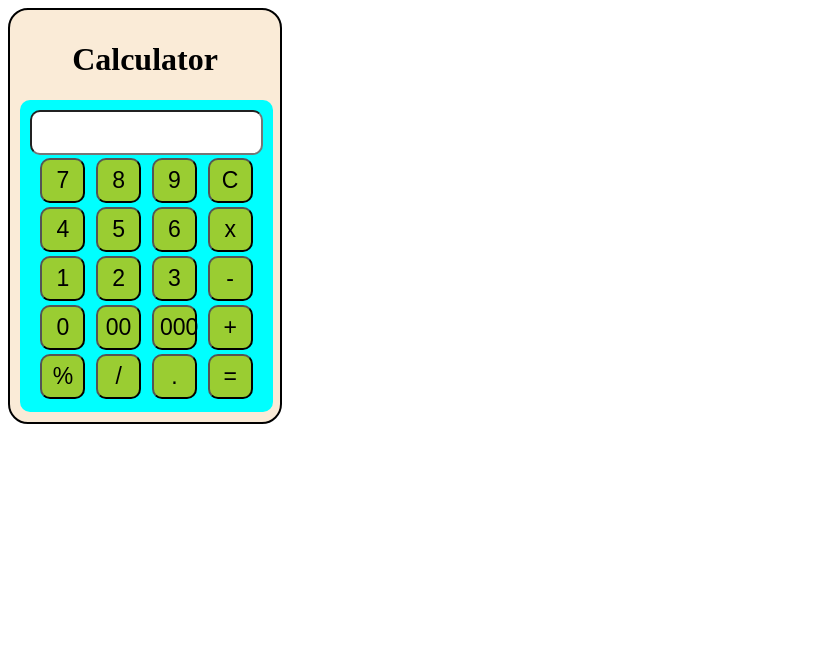
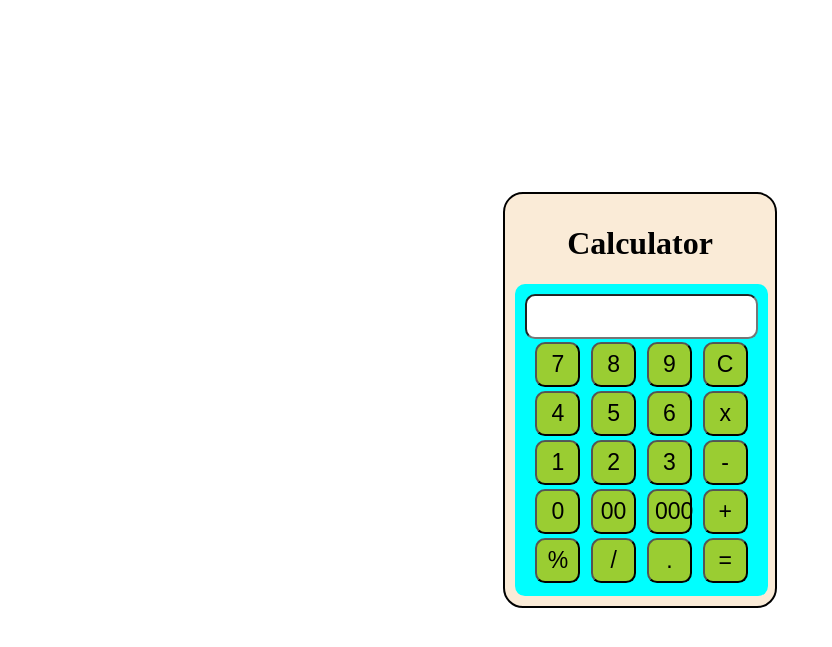
Before and after one commit to MILAN88888/Js_calculator, a PHP site: page / in a window 1280 px wide. Shown: the top 647 px of the page, without its empty margins (0-832 px from the left). Run offline with PHP 8.4, Linux system fonts and the light colour scheme.

Commit message:
first commit

```diff
--- a/index.css
+++ b/index.css
@@ -1,13 +1,18 @@
 #container
 {
     background-color: antiquewhite;
-    border-radius: 3px;
     text-align: center;
     width: 250px;
     height: auto;
     border-radius: 20px;
     padding: 10px;
     border: 2px solid black;
+    position: absolute;
+    top: 50%;
+    left: 50%;
+    -ms-transform: translateX(-50%) translateY(-50%);
+    -webkit-transform: translate(-50%,-50%);
+    transform: translate(-50%,-50%);
 }
 table
 {
```
